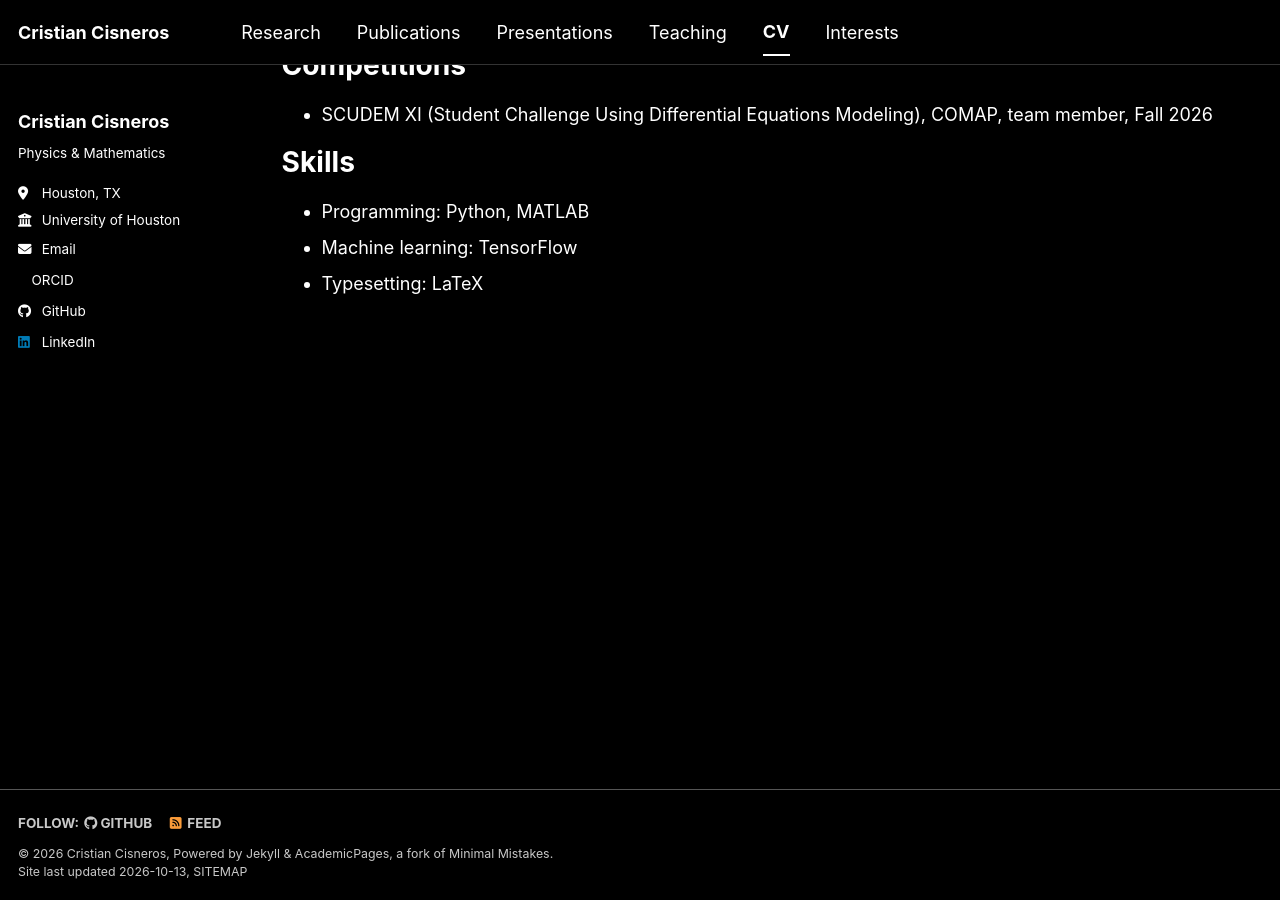
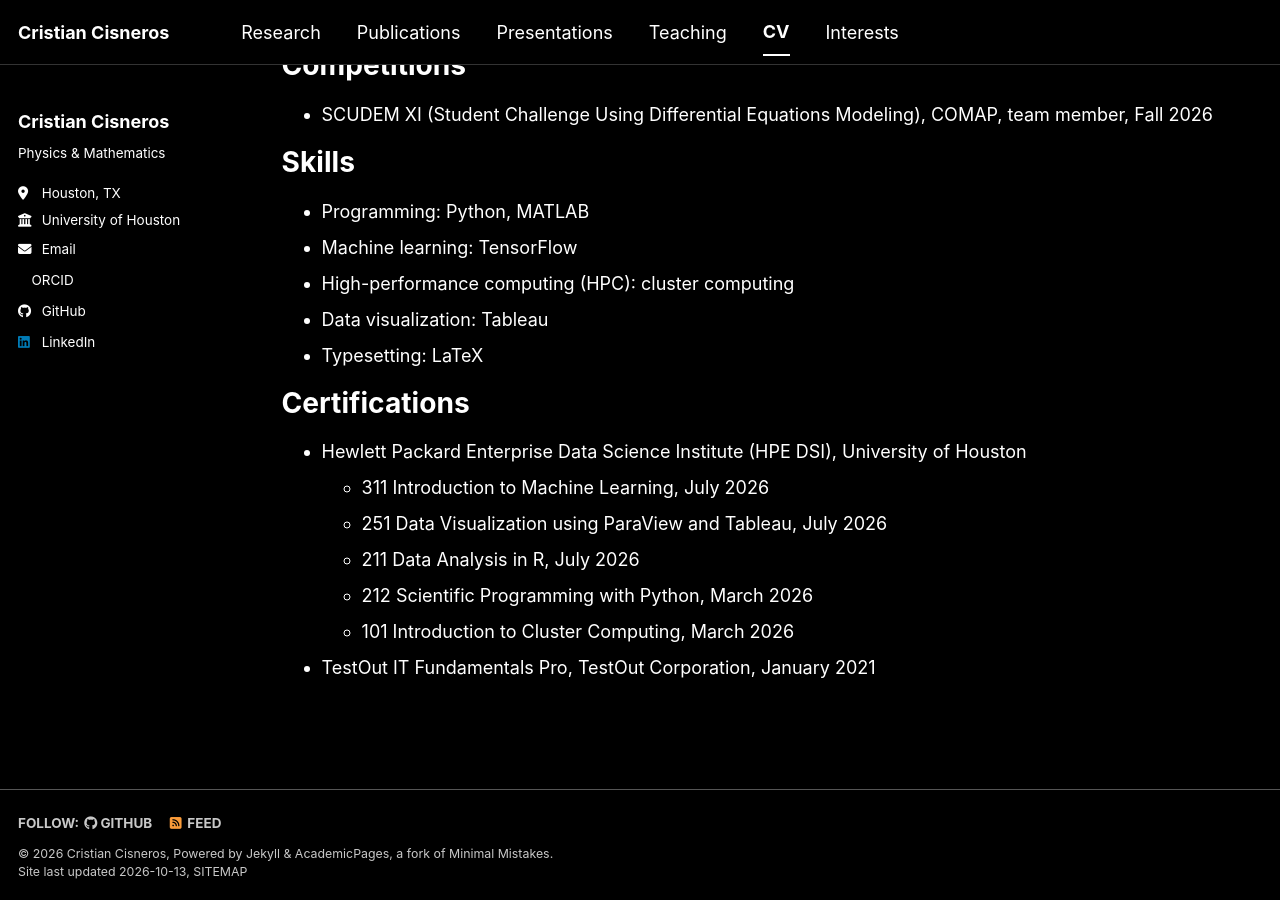
Before and after one commit to cristiancisneros06/cristiancisneros06.github.io, a Jekyll site: the page built from _pages/cv.md, in a window 1280 px wide and 900 px high, scrolled down 2641 px. Built offline with Jekyll 4.4.1, drawn with Linux system fonts in a browser that asks for light colours; a style sheet for code colours, icons or effects is not loaded.

Commit message:
CV: add HPC and Tableau to skills; add Certifications section
Co-Authored-By: Claude Opus 5.5 <noreply@anthropic.com>
Claude-Session: https://claude.ai/code/session_018pAHn5U7a94QXAMPUUzZSJ

```diff
--- a/_pages/cv.md
+++ b/_pages/cv.md
@@ -103,4 +103,16 @@ Skills
 ======
 * Programming: Python, MATLAB
 * Machine learning: TensorFlow
+* High-performance computing (HPC): cluster computing
+* Data visualization: Tableau
 * Typesetting: LaTeX
+
+Certifications
+======
+* Hewlett Packard Enterprise Data Science Institute (HPE DSI), University of Houston
+  * 311 Introduction to Machine Learning, July 2026
+  * 251 Data Visualization using ParaView and Tableau, July 2026
+  * 211 Data Analysis in R, July 2026
+  * 212 Scientific Programming with Python, March 2026
+  * 101 Introduction to Cluster Computing, March 2026
+* TestOut IT Fundamentals Pro, TestOut Corporation, January 2021
```
